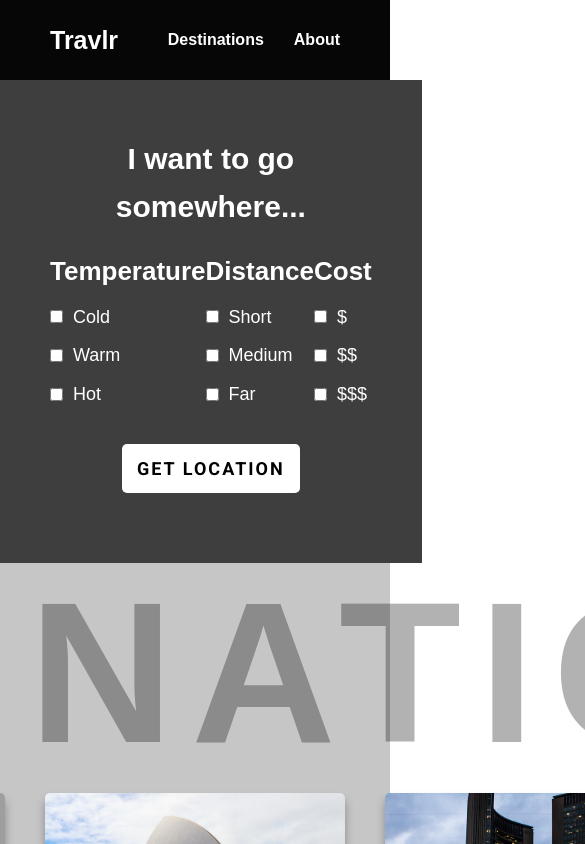
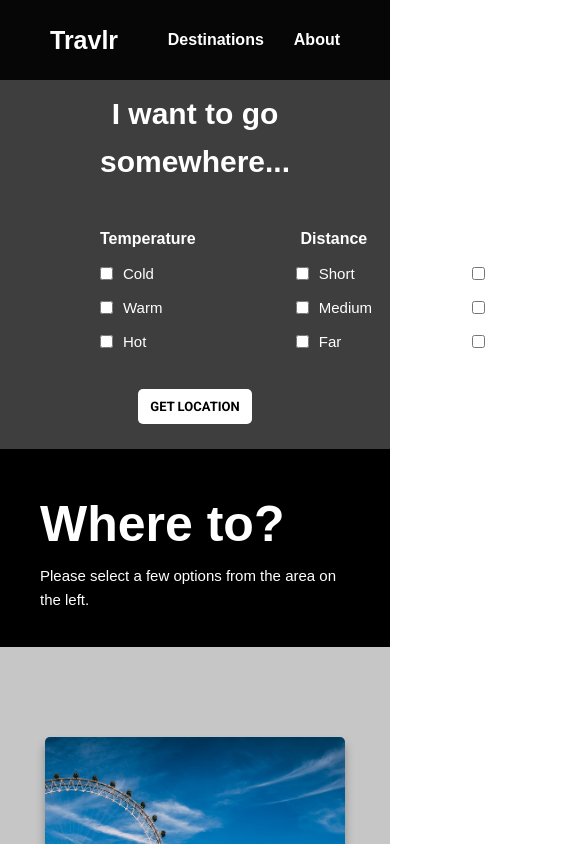
Before and after one commit to orreryofcode/flightr, a Next.js app: page / in a window 390 px wide. Shown: the top 844 px of the page, 585 px wide, since content can reach past the window. Built offline with nearby package versions, Linux system fonts and the light colour scheme; grey boxes are pictures that could not be loaded.

Commit message:
responsive styling

```diff
--- a/app/components/UserForm.jsx
+++ b/app/components/UserForm.jsx
@@ -7,7 +7,7 @@ export default function UserForm({ handleChange, finalDestination }) {
         <h1 className={styles.form__heading}>I want to go somewhere...</h1>
 
         <div className={styles.formgroup__options}>
-          <div className={styles.formgroup__temp}>
+          <div className={styles.formgroup__container}>
             <h3 className={styles.option__heading}>Temperature</h3>
             <div className={styles.formgroup__item}>
               <input
@@ -43,7 +43,7 @@ export default function UserForm({ handleChange, finalDestination }) {
             </div>
           </div>
 
-          <div className={styles.formgroup__distance}>
+          <div className={styles.formgroup__container}>
             <h3 className={styles.option__heading}>Distance</h3>
             <div className={styles.formgroup__item}>
               <input
@@ -79,7 +79,7 @@ export default function UserForm({ handleChange, finalDestination }) {
             </div>
           </div>
 
-          <div className={styles.formgroup__cost}>
+          <div className={styles.formgroup__container}>
             <h3 className={styles.option__heading}>Cost</h3>
             <div className={styles.formgroup__item}>
               <input
--- a/app/styles/destinations.module.css
+++ b/app/styles/destinations.module.css
@@ -22,3 +22,47 @@
   justify-items: center;
   padding: 8rem 15rem;
 }
+
+@media (max-width: 1200px) {
+  .destinations__container {
+    padding: 10rem 12rem;
+  }
+
+  .destinations__heading {
+    font-size: 10rem;
+    transform: translateY(-8rem);
+  }
+
+  .destinations__grid {
+    grid-template-columns: repeat(3, 1fr);
+  }
+}
+
+@media (max-width: 875px) {
+  .destinations__container {
+    padding: 5rem 12rem;
+  }
+
+  .destinations__heading {
+    font-size: 7rem;
+    transform: translateY(-4rem);
+  }
+
+  .destinations__grid {
+    grid-template-columns: repeat(2, 1fr);
+  }
+}
+
+@media (max-width: 650px) {
+  .destinations__container {
+    padding: 1rem 12rem;
+  }
+
+  .destinations__heading {
+    display: none;
+  }
+
+  .destinations__grid {
+    grid-template-columns: repeat(1, 1fr);
+  }
+}
--- a/app/styles/userForm.module.css
+++ b/app/styles/userForm.module.css
@@ -4,7 +4,6 @@
   flex: 1;
   padding: 5.5rem 3rem;
   background-color: #3e3e3e;
-  /* border-radius: 0.8rem; */
   color: #fff;
 }
 
@@ -24,6 +23,9 @@
   padding: 2rem 2rem;
   justify-content: space-evenly;
 }
+.formgroup__container {
+  max-width: 45%;
+}
 
 .formgroup__item {
   margin-top: 1rem;
@@ -40,10 +42,9 @@
   border: none;
   border-radius: 0.5rem;
   margin-top: 1.5rem;
-  margin-bottom: 1.5rem;
   padding: 1.4rem 1.5rem;
   align-self: center;
-  font-size: 1.8rem;
+  font-size: 1.4rem;
   text-transform: uppercase;
   font-weight: 600;
   font-family: "Roboto", Arial, Helvetica, sans-serif;
@@ -64,3 +65,41 @@
   font-size: 2.6rem;
   text-align: center;
 }
+
+@media (max-width: 1400px) {
+  .container {
+    padding: 1rem 3rem;
+  }
+
+  .form__heading {
+    font-size: 3rem;
+  }
+
+  .formgroup {
+    display: flex;
+    margin-top: 3rem;
+  }
+
+  .formgroup__container {
+    width: 100%;
+    padding: 0 5rem;
+    margin-top: 2rem;
+  }
+
+  .formgroup__item {
+    font-size: 1.5rem;
+  }
+
+  .option__heading {
+    font-size: 1.6rem;
+  }
+
+  .btn {
+    margin-top: 1.5rem;
+    margin-bottom: 1.5rem;
+    padding: 1rem 1.2rem;
+    font-size: 1.3rem;
+    font-weight: 600;
+    letter-spacing: 0px;
+  }
+}
--- a/app/styles/userResult.module.css
+++ b/app/styles/userResult.module.css
@@ -31,3 +31,15 @@
 .location__text {
   font-size: 1.6rem;
 }
+
+@media (max-width: 1400px) {
+  .location {
+    padding: 2.5rem 3rem;
+    color: #fff;
+    position: relative;
+  }
+
+  .location__text {
+    font-size: 1.5rem;
+  }
+}
--- a/app/styles/userSelection.module.css
+++ b/app/styles/userSelection.module.css
@@ -1,5 +1,11 @@
 .container {
   display: flex;
-  position: relative;
+  /* position: relative; */
   background-color: black;
 }
+
+@media (max-width: 1200px) {
+  .container {
+    flex-direction: column;
+  }
+}
```
